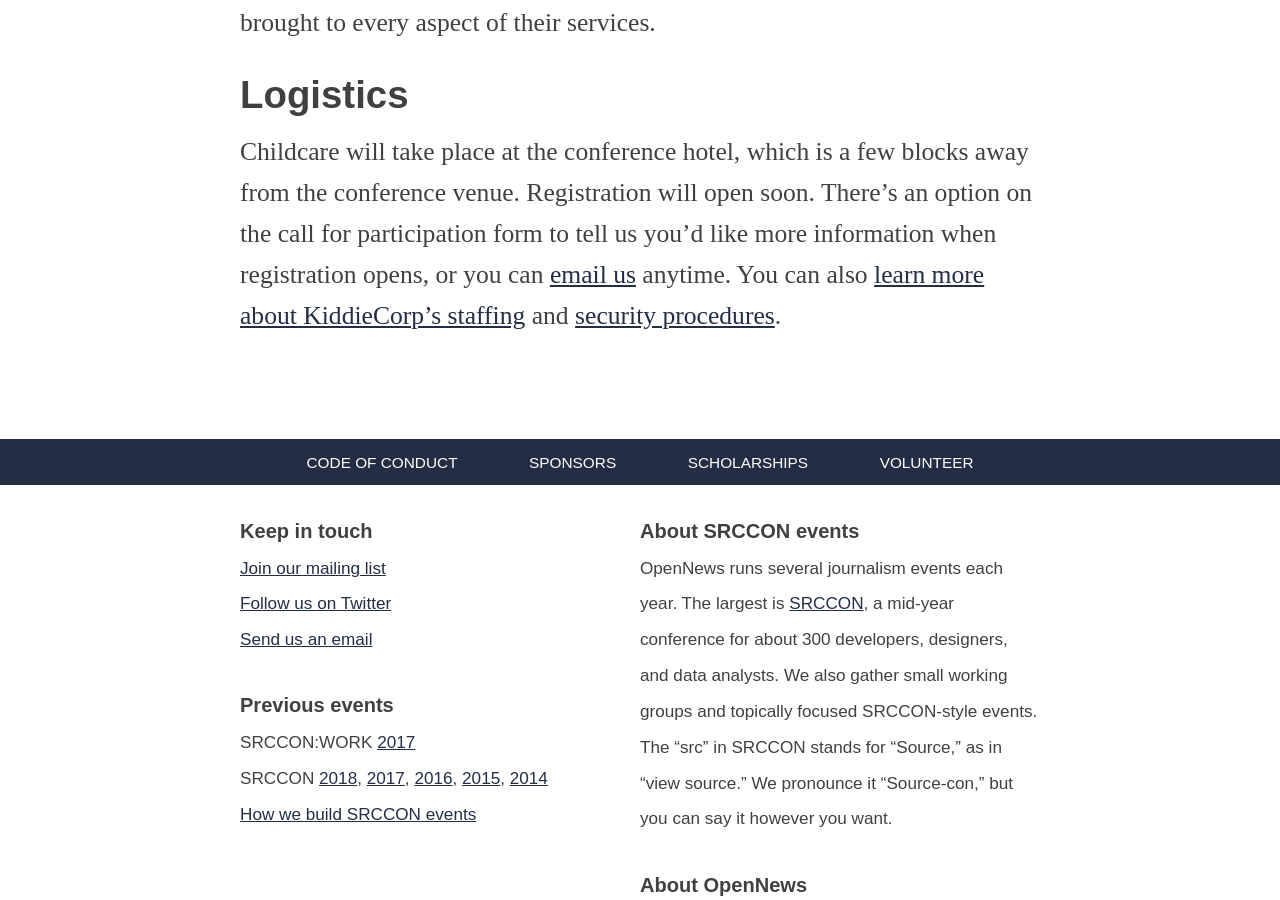
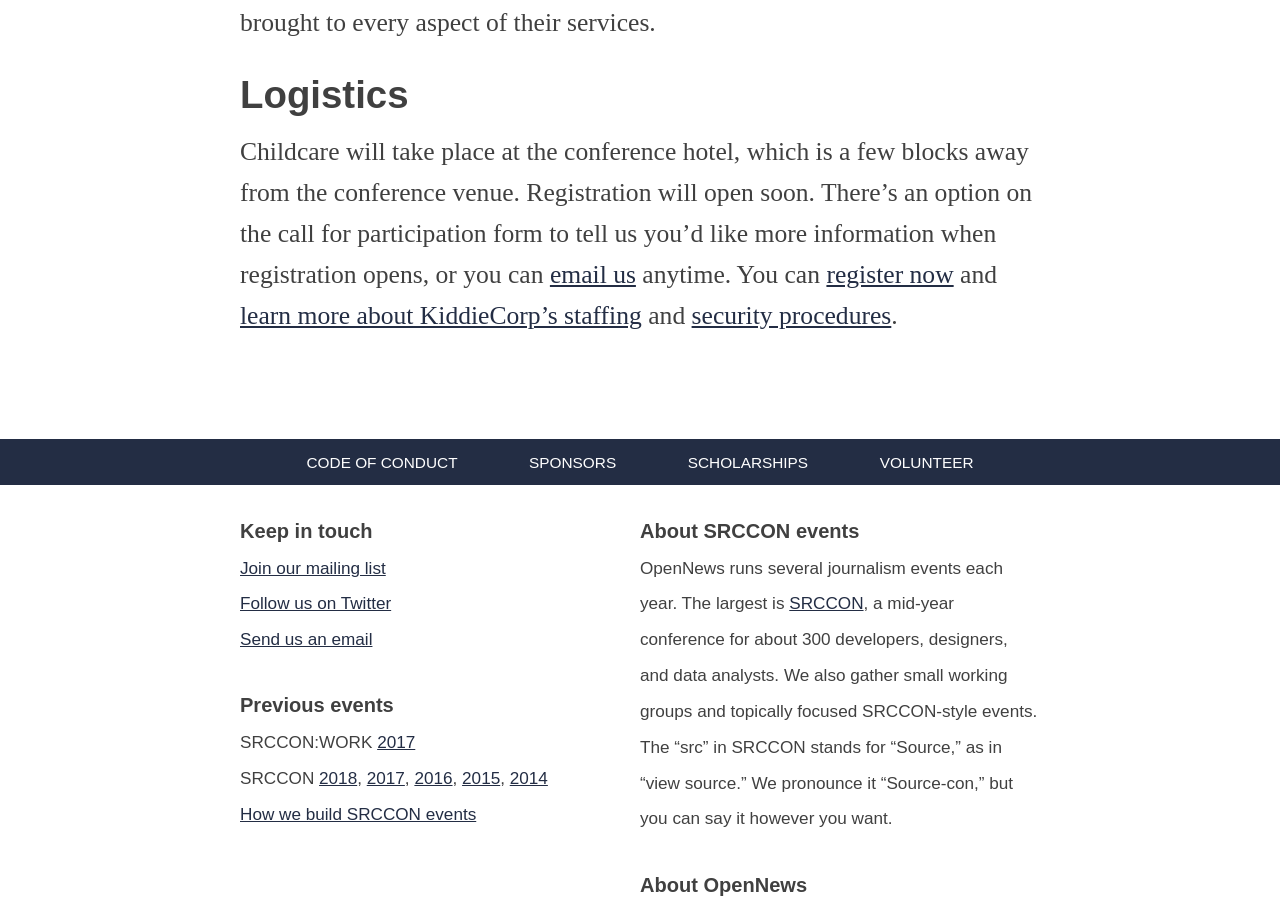
Before and after one commit to OpenNews/srccon-power, a Jekyll site: the page built from childcare.md, in a window 1280 px wide and 900 px high, scrolled down 1398 px. Built offline with Jekyll 4.4.1, drawn with Linux system fonts in a browser that asks for light colours.

Commit message:
adding childcare registration link

```diff
--- a/childcare.md
+++ b/childcare.md
@@ -16,4 +16,4 @@
 
 ## Logistics
 
-Childcare will take place at the conference hotel, which is a few blocks away from the conference venue. Registration will open soon. There&rsquo;s an option on the call for participation form to tell us you&rsquo;d like more information when registration opens, or you can [email us](mailto:srccon@opennews.org) anytime. You can also [learn more about KiddieCorp&rsquo;s staffing](https://www.kiddiecorp.com/staffselect.html) and [security procedures](https://www.kiddiecorp.com/security.html).
+Childcare will take place at the conference hotel, which is a few blocks away from the conference venue. Registration will open soon. There&rsquo;s an option on the call for participation form to tell us you&rsquo;d like more information when registration opens, or you can [email us](mailto:srccon@opennews.org) anytime. You can [register now](https://www.jotform.com/KiddieCorp/srcconwinterkids) and [learn more about KiddieCorp&rsquo;s staffing](https://www.kiddiecorp.com/staffselect.html) and [security procedures](https://www.kiddiecorp.com/security.html).
```
